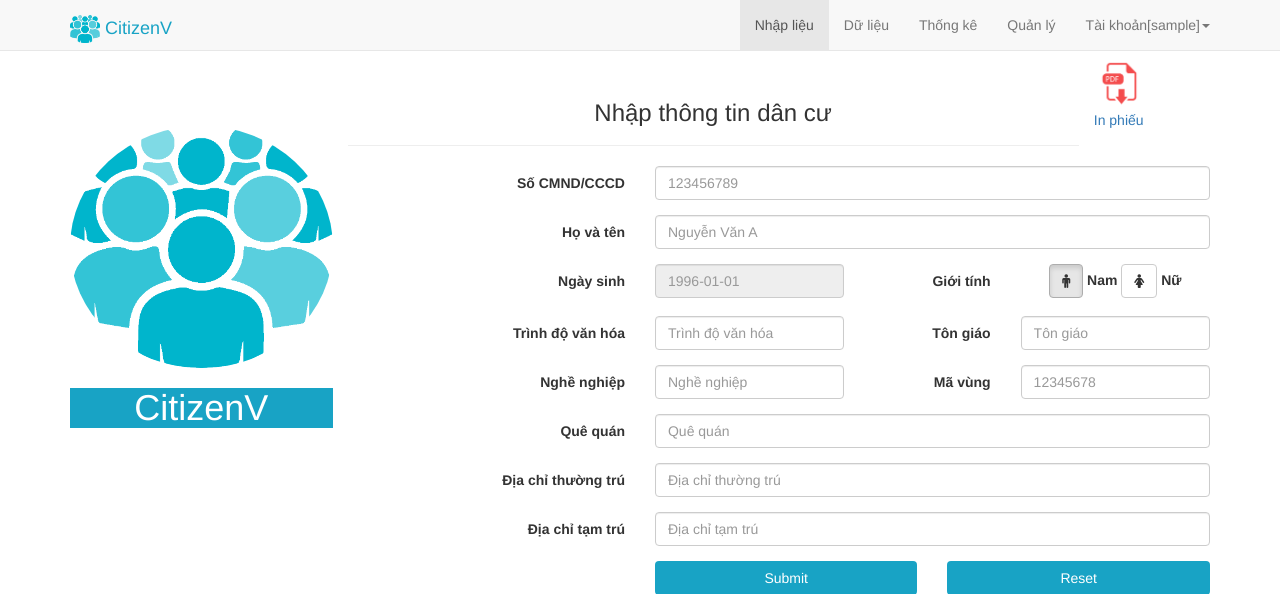
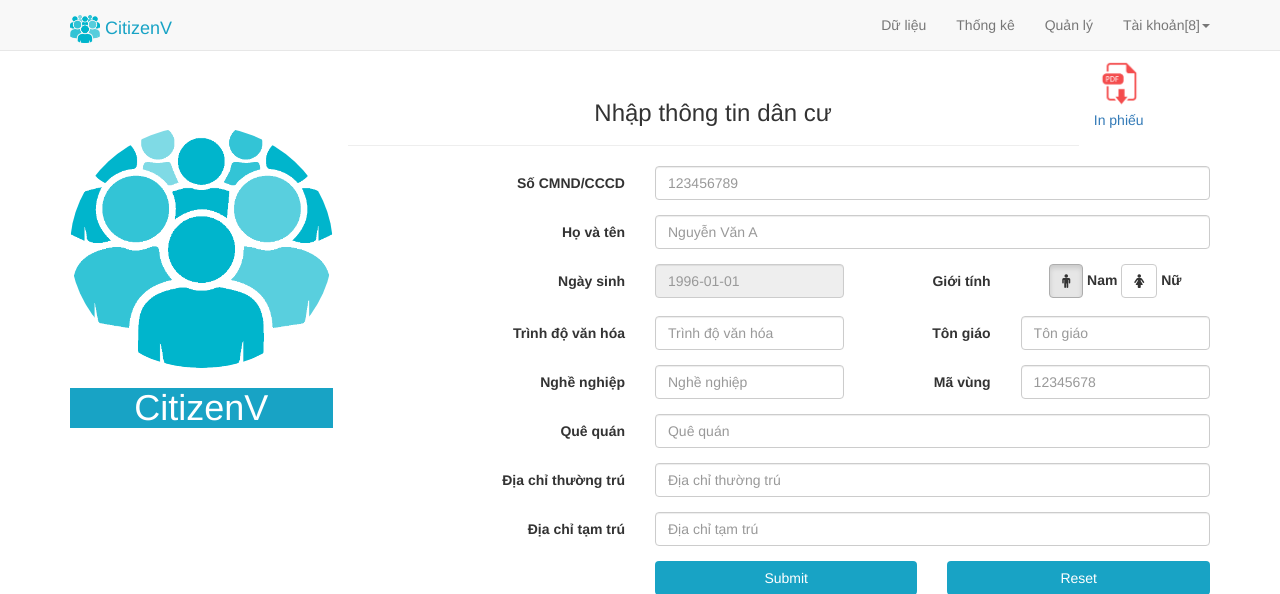
Before and after one commit to VuDucGiang/citizenV, a PHP site: page /views/homeView.php?page=1 in a window 1280 px wide. Shown: the top 594 px of the page. Run offline with PHP 8.4, Linux system fonts and the light colour scheme; the visitor is signed in with stand-in values (Sample User, id 1); some libraries are stand-ins or nearby versions.

Commit message:
xử lí hiện trang sau đăng nhập

```diff
--- a/controllers/navigation.php
+++ b/controllers/navigation.php
@@ -1,5 +1,12 @@
 <?php
-  if ((!isset($_GET['page']))) include 'registrationController.php';
+
+  if ((!isset($_GET['page']))) {
+    if (strlen((string)$_SESSION['login']) < 6) {
+      include 'infoController.php';
+    } else {
+      include 'registrationController.php';
+    }
+  }
 
   if(isset($_GET['page'])) {
     $page=$_GET['page'];
--- a/public/manage.json
+++ b/public/manage.json
@@ -1 +1 @@
-{"status":"OK","data":[{"donVi":"Hà Nội","username":"01","password":"123","quyen":"1","ngayMo":"2021-12-01","ngayDong":"2021-12-31","tienDo":"Chưa hoàn thành"},{"donVi":"TP. Hồ Chí Minh","username":"02","password":"123","quyen":"1","ngayMo":"2021-12-08","ngayDong":"2021-12-31","tienDo":"Hoàn thành"},{"donVi":"Hải Phòng","username":"03","password":"123","quyen":"0","ngayMo":null,"ngayDong":null,"tienDo":"Chưa hoàn thành"},{"donVi":"Đà Nẵng","username":"04","password":"123","quyen":"0","ngayMo":null,"ngayDong":null,"tienDo":"Chưa hoàn thành"},{"donVi":"Hà Giang","username":"05","password":"123","quyen":"0","ngayMo":null,"ngayDong":null,"tienDo":"Chưa hoàn thành"},{"donVi":"Bắc Giang","username":"06","password":"123","quyen":"0","ngayMo":null,"ngayDong":null,"tienDo":"Chưa hoàn thành"},{"donVi":"Quảng Ninh","username":"07","password":"123","quyen":"0","ngayMo":null,"ngayDong":null,"tienDo":"Chưa hoàn thành"},{"donVi":"Thái Nguyên","username":"53","password":"123","quyen":"0","ngayMo":null,"ngayDong":null,"tienDo":"Chưa hoàn thành"}]}
+{"status":"OK","data":[{"donVi":"An Xá","username":"01010101","password":"123","quyen":"0","ngayMo":null,"ngayDong":null,"tienDo":"Chưa hoàn thành"}]}
--- a/views/homeView.php
+++ b/views/homeView.php
@@ -41,8 +41,7 @@
     <nav class="navbar navbar-default navbar-fixed-top">
       <div class="container">
         <div class="navbar-header">
-          <button type="button" class="navbar-toggle collapsed" data-toggle="collapse"
-            data-target="#bs-example-navbar-collapse-1" aria-expanded="false">
+          <button type="button" class="navbar-toggle collapsed" data-toggle="collapse" data-target="#bs-example-navbar-collapse-1" aria-expanded="false">
             <span class="sr-only">Toggle navigation</span>
             <span class="icon-bar"></span>
             <span class="icon-bar"></span>
@@ -60,26 +59,44 @@
         <div class="collapse navbar-collapse" id="bs-example-navbar-collapse-1">
           <ul class="nav navbar-nav navbar-right">
 
-            <li <?php if (!isset($_GET['page']) || (isset($_GET['page']) && $_GET['page']=='1')) echo 'class="active"' ?> >
+            <li class=" <?php if (strlen((string)$_SESSION['login']) < 6) {
+                          echo 'hidden';
+                        } else {
+                          if (!isset($_GET['page']) || (isset($_GET['page']) && $_GET['page'] == '1')) {
+                            echo 'active';
+                          }
+                        } ?>">
               <a href="?page=1">Nhập liệu</a>
             </li>
 
-            <li <?php if (isset($_GET['page']) && $_GET['page']=='2' ) echo 'class="active"' ?>>
+            <li <?php
+                if (strlen((string)$_SESSION['login']) == 8) {
+                  echo 'class="hidden"';
+                }
+                if ((!isset($_GET['page']) && strlen((string)$_SESSION['login']) < 6) || (isset($_GET['page']) && $_GET['page'] == '2')) {
+                  echo 'class="active"';
+                }
+                ?>>
               <a href="?page=2">Dữ liệu</a>
             </li>
 
-            <li <?php if (isset($_GET['page']) && $_GET['page']=='3' ) echo 'class="active"' ?>>
+            <li <?php if (strlen((string)$_SESSION['login']) == 8) {
+                  echo 'class="hidden"';
+                }
+                if (isset($_GET['page']) && $_GET['page'] == '3') echo 'class="active"' ?>>
               <a href="?page=3">Thống kê</a>
             </li>
 
-            <li <?php if (isset($_GET['page']) && $_GET['page']=='4' ) echo 'class="active"' ?>>
+            <li <?php if (strlen((string)$_SESSION['login']) == 8) {
+                  echo 'class="hidden"';
+                }
+                if (isset($_GET['page']) && $_GET['page'] == '4') echo 'class="active"' ?>>
               <a href="?page=4">Quản lý</a>
             </li>
 
-            <li
-              class="dropdown <?php if (isset($_GET['page']) && $_GET['page']=='5' ) echo ' active' ?>">
+            <li class="dropdown <?php if (isset($_GET['page']) && $_GET['page'] == '5') echo 'active' ?>">
               <a class="dropdown-toggle" data-toggle="dropdown" href="#">
-                Tài khoản[<?php print_r($_SESSION['login'])?>]<span class="caret"></span>
+                Tài khoản[<?php print_r($_SESSION['login']) ?>]<span class="caret"></span>
               </a>
               <ul class="dropdown-menu ">
                 <li class="noafter"><a href="?page=5">Đăng xuất</a></li>
@@ -90,5 +107,6 @@
       </div><!-- /.container-fluid -->
     </nav>
   </header>
+
 </html>
 <?php require "../controllers/navigation.php"; ?>
```
Also changed, not shown: public/info.json (+1 -1 lines). Lines whose indentation alone changed are shown as unchanged.
